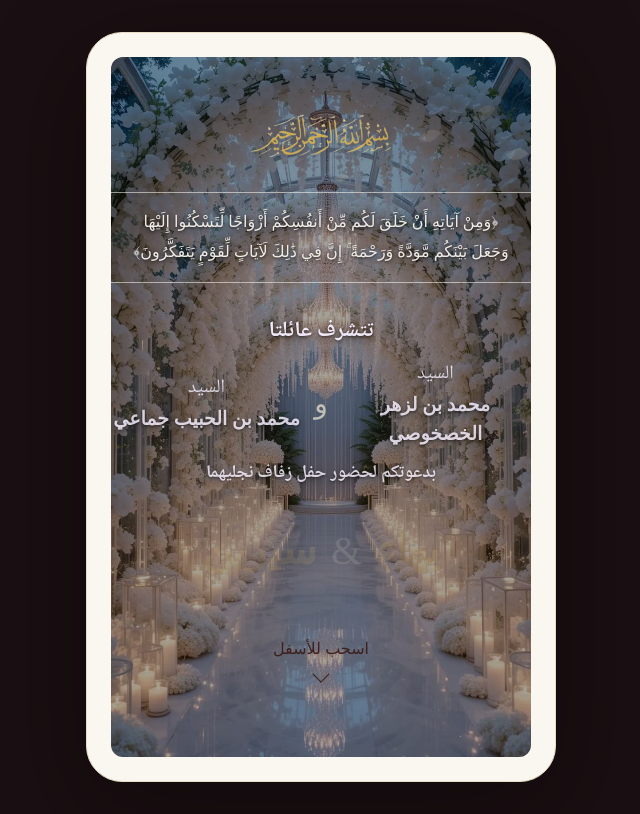
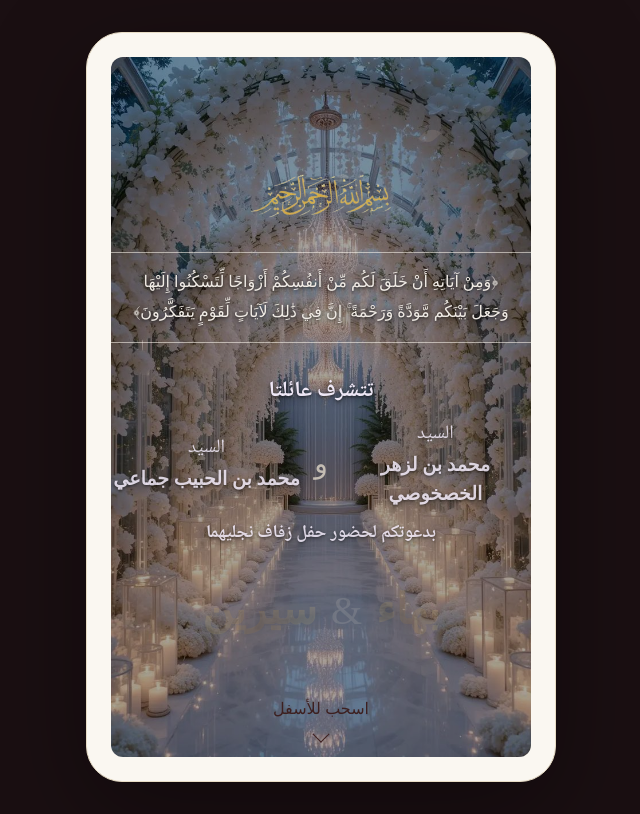
Before and after one commit to inviti-kol/inviti-lkol, a Next.js app: page /baha-sirine in a window 1280 px wide. Both pictures are taken after a click on the element 640 px from the left and 407 px from the top of the page. Shown: the whole page, without its empty margins (319-959 px from the left). Built offline with nearby package versions, Linux system fonts and the light colour scheme.

Commit message:
backup antes de nueva invitacion

```diff
--- a/src/components/invitation/Pages.tsx
+++ b/src/components/invitation/Pages.tsx
@@ -62,7 +62,7 @@ export default function Pages() {
             flex-col
             items-center
             justify-center
-            bottom-15
+
           "
         >
 
```
